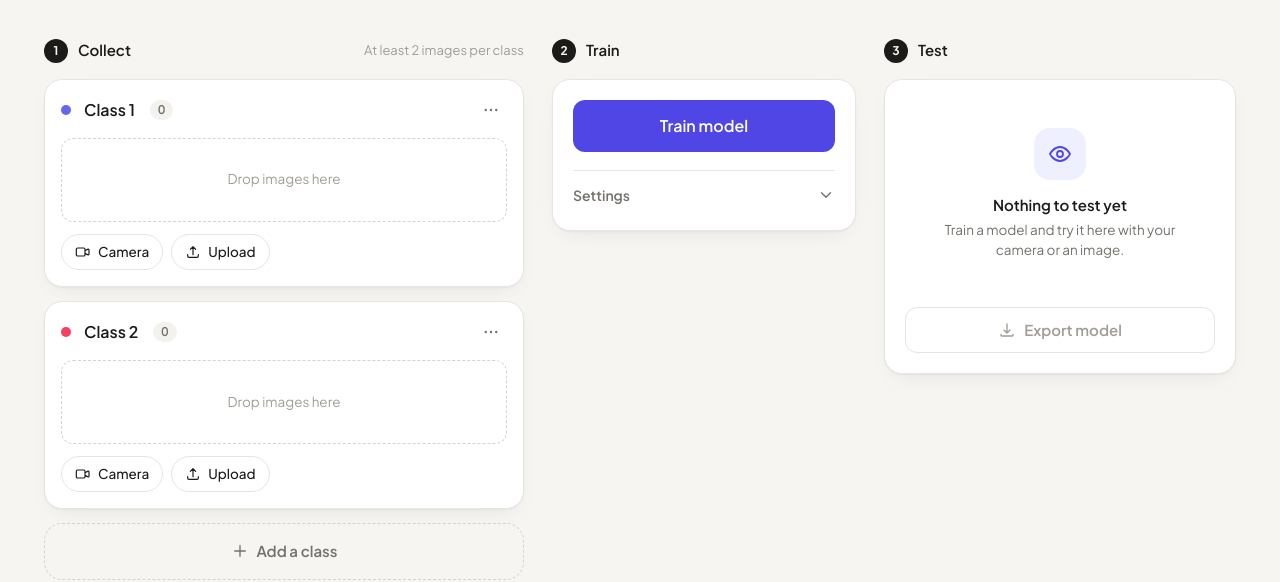
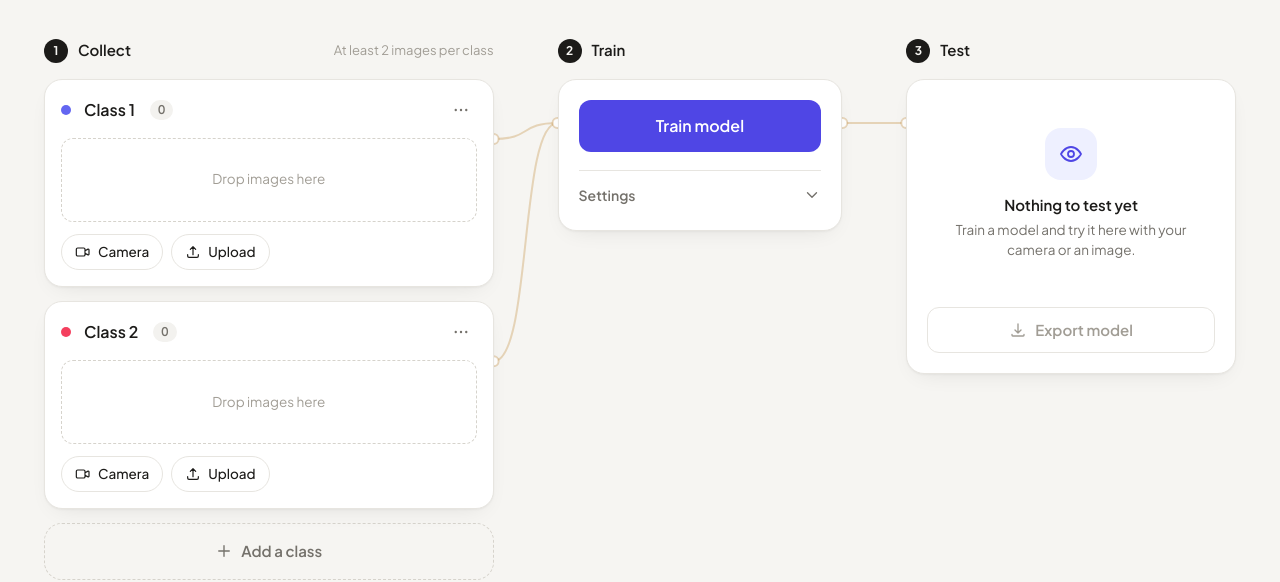
Before and after one commit to transmogrify-cell/image-classifier, a plain HTML site: page index.html in a window 1280 px wide. Shown: the part 240-822 px from the top of the page. Drawn offline with nearby package versions, Linux system fonts and the light colour scheme.

Commit message:
Add golden flow wires to v2 and trim the footer
Animated gold wires connect each class card to Train and Train to
Test. A class wire flows once it has enough images, the Train to Test
wire flows once a model is trained, and all wires speed up during
training. Hidden on narrow screens; solid lines with reduced motion.

Footer now shows only the link to the classic (v1) layout.

Implemented with the assistance of an AI assistant.

```diff
--- a/css/image-classifier.css
+++ b/css/image-classifier.css
@@ -14,6 +14,10 @@
   --success: #15803d;
   --success-soft: #e9f7ee;
   --danger: #dc2626;
+  --gold: #e0a82e;
+  --gold-deep: #b7791f;
+  --gold-light: #ffd877;
+  --wire-idle: rgba(183, 121, 31, 0.28);
   --shadow: 0 1px 2px rgba(28, 27, 25, 0.04), 0 8px 24px -12px rgba(28, 27, 25, 0.12);
   --radius: 18px;
   --font: "Plus Jakarta Sans", system-ui, -apple-system, "Segoe UI", Roboto, sans-serif;
@@ -37,6 +41,10 @@
     --success: #4ade80;
     --success-soft: rgba(74, 222, 128, 0.12);
     --danger: #f87171;
+    --gold: #f2c14e;
+    --gold-deep: #c8901a;
+    --gold-light: #ffe7a3;
+    --wire-idle: rgba(242, 193, 78, 0.2);
     --shadow: 0 1px 2px rgba(0, 0, 0, 0.3);
   }
 }
@@ -297,6 +305,7 @@ code {
 }
 
 .columns {
+  position: relative;
   display: grid;
   gap: 28px;
   align-items: start;
@@ -305,13 +314,83 @@ code {
 @media (min-width: 1024px) {
   .columns {
     grid-template-columns: minmax(0, 1.5fr) minmax(0, 0.95fr) minmax(0, 1.1fr);
+    column-gap: 64px; /* room for the wires */
   }
 }
 
 .column {
+  position: relative;
+  z-index: 1;
   display: grid;
   gap: 14px;
   min-width: 0;
+}
+
+/* ---------- Golden flow wires (desktop only) ---------- */
+
+.wires {
+  position: absolute;
+  inset: 0;
+  z-index: 0;
+  width: 100%;
+  height: 100%;
+  overflow: visible;
+  pointer-events: none;
+}
+
+.wire-base {
+  fill: none;
+  stroke: var(--wire-idle);
+  stroke-width: 2;
+  transition: stroke 0.3s;
+}
+
+.wire-base.is-active {
+  stroke: color-mix(in srgb, var(--gold) 55%, transparent);
+  stroke-width: 3;
+}
+
+.wire-flow {
+  fill: none;
+  stroke: url(#wire-gold);
+  stroke-width: 3.4;
+  stroke-linecap: round;
+  stroke-dasharray: 6 12;
+  opacity: 0;
+  transition: opacity 0.3s;
+}
+
+.wire-flow.is-active {
+  opacity: 1;
+  animation: wire-flow 1.1s linear infinite;
+}
+
+.wires.is-training .wire-flow.is-active {
+  animation-duration: 0.4s;
+}
+
+.wire-port {
+  fill: var(--surface);
+  stroke: var(--wire-idle);
+  stroke-width: 2;
+  transition: fill 0.3s, stroke 0.3s;
+}
+
+.wire-port.is-active {
+  fill: var(--gold);
+  stroke: var(--gold-deep);
+}
+
+@keyframes wire-flow {
+  to {
+    stroke-dashoffset: -18; /* one dash + gap, so the loop is seamless */
+  }
+}
+
+@media (max-width: 1023px) {
+  .wires {
+    display: none;
+  }
 }
 
 .step {
@@ -1136,4 +1215,8 @@ select {
     animation: none !important;
     transition: none !important;
   }
+
+  .wire-flow.is-active {
+    stroke-dasharray: none; /* a solid gold line instead of moving dashes */
+  }
 }
--- a/index.html
+++ b/index.html
@@ -26,6 +26,21 @@
       </section>
 
       <div class="columns">
+        <svg class="wires" aria-hidden="true">
+          <defs>
+            <linearGradient id="wire-gold" gradientUnits="userSpaceOnUse" x1="0" y1="0" x2="1000" y2="0">
+              <stop offset="0" style="stop-color: var(--gold-deep)" />
+              <stop offset="0.5" style="stop-color: var(--gold-light)" />
+              <stop offset="1" style="stop-color: var(--gold)" />
+            </linearGradient>
+            <filter id="wire-glow" x="-20%" y="-50%" width="140%" height="200%">
+              <feGaussianBlur stdDeviation="2.2" result="blur" />
+              <feMerge><feMergeNode in="blur" /><feMergeNode in="SourceGraphic" /></feMerge>
+            </filter>
+          </defs>
+          <g class="wire-layer"></g>
+        </svg>
+
         <section class="column" aria-labelledby="step-collect">
           <div class="step">
             <span class="step-number">1</span>
@@ -129,7 +144,7 @@
     </main>
 
     <footer class="footer">
-      <p>Runs on your device with TensorFlow.js and the open-source Teachable Machine image library. <a href="v1/">Classic layout</a></p>
+      <p><a href="v1/">Classic layout</a></p>
     </footer>
 
     <dialog class="export-dialog" aria-labelledby="export-title">
--- a/js/app.js
+++ b/js/app.js
@@ -37,6 +37,12 @@ const outputEl = $('.output');
 
 const exportDialog = $('.export-dialog');
 const snippetEl = $('.snippet code');
+
+const columnsEl = $('.columns');
+const wires = $('.wires');
+const wireLayer = $('.wire-layer');
+const wireGradient = $('#wire-gold');
+const trainPanel = $('.train-panel');
 
 const state = {
   classes: [], // { id, name, color, samples: HTMLCanvasElement[], el }
@@ -378,6 +384,7 @@ function updateTrainButton() {
   }
   exportButton.disabled = !modelIsCurrent() || state.training;
   addClassButton.disabled = state.training;
+  scheduleWires();
 }
 
 function samplesChanged() {
@@ -665,6 +672,50 @@ async function downloadModel(button) {
   }
 }
 
+/* ---------- Golden flow wires ---------- */
+
+// Class cards → Train → Test. A wire flows once its class has enough images;
+// Train → Test flows once a model is trained; everything speeds up while training.
+let wireFrame = 0;
+function scheduleWires() {
+  cancelAnimationFrame(wireFrame);
+  wireFrame = requestAnimationFrame(drawWires);
+}
+
+function drawWires() {
+  if (getComputedStyle(wires).display === 'none') return;
+  const box = columnsEl.getBoundingClientRect();
+  const train = trainPanel.getBoundingClientRect();
+  const test = previewPanel.getBoundingClientRect();
+  const joinX = train.left - box.left;
+  const joinY = train.top - box.top + Math.min(train.height / 2, 44);
+
+  const segments = state.classes.map((cls) => {
+    const card = cls.el.root.getBoundingClientRect();
+    const x = card.right - box.left;
+    const y = card.top - box.top + Math.min(card.height / 2, 60);
+    const bend = Math.max(20, (joinX - x) * 0.6);
+    return { d: `M${x},${y} C${x + bend},${y} ${joinX - bend},${joinY} ${joinX},${joinY}`, from: [x, y], active: cls.samples.length >= MIN_SAMPLES };
+  });
+  const outX = train.right - box.left;
+  const inX = test.left - box.left;
+  const trained = modelIsCurrent();
+  segments.push({ d: `M${outX},${joinY} L${inX},${joinY}`, from: [outX, joinY], to: [inX, joinY], active: trained });
+
+  const anyInput = segments.slice(0, -1).some((segment) => segment.active);
+  const port = ([x, y], active) => `<circle class="wire-port${active ? ' is-active' : ''}" cx="${x}" cy="${y}" r="5"/>`;
+  const markup = segments.map(({ d, active }) => {
+    const on = active ? ' is-active' : '';
+    return `<path class="wire-base${on}" d="${d}"/><path class="wire-flow${on}" d="${d}"${active ? ' filter="url(#wire-glow)"' : ''}/>`;
+  });
+  segments.forEach((segment) => markup.push(port(segment.from, segment.active)));
+  markup.push(port([joinX, joinY], anyInput), port([inX, joinY], trained));
+
+  wireGradient.setAttribute('x2', String(Math.max(1, box.width)));
+  wires.classList.toggle('is-training', state.training);
+  wireLayer.innerHTML = markup.join('');
+}
+
 /* ---------- Events ---------- */
 
 addClassButton.addEventListener('click', addClass);
@@ -757,6 +808,10 @@ document.addEventListener('keydown', (event) => {
   if (event.key === 'Escape') closeMenus();
 });
 
+[columnsEl, classList, trainPanel, previewPanel].forEach((element) => new ResizeObserver(scheduleWires).observe(element));
+window.addEventListener('resize', scheduleWires);
+document.fonts?.ready.then(scheduleWires);
+
 /* ---------- Start ---------- */
 
 writeSettings(DEFAULT_SETTINGS);
```
